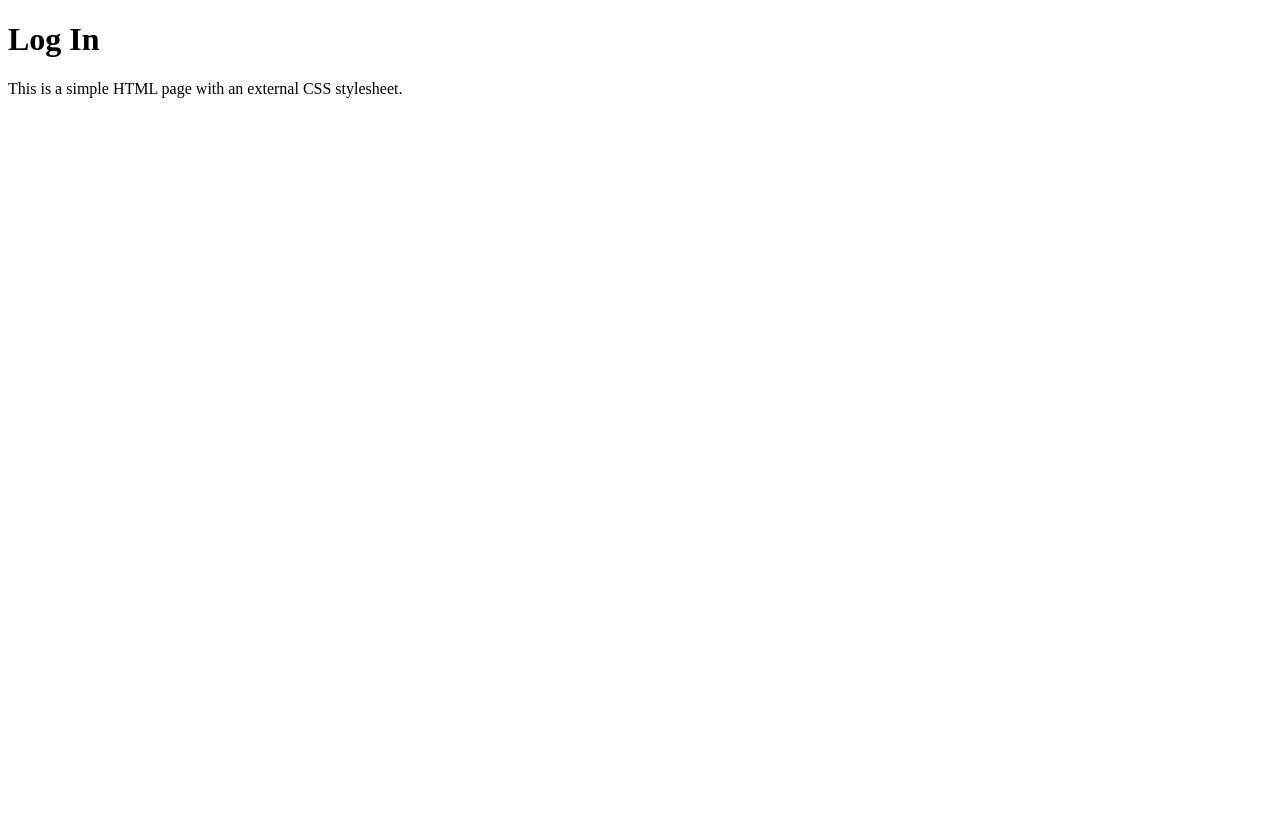
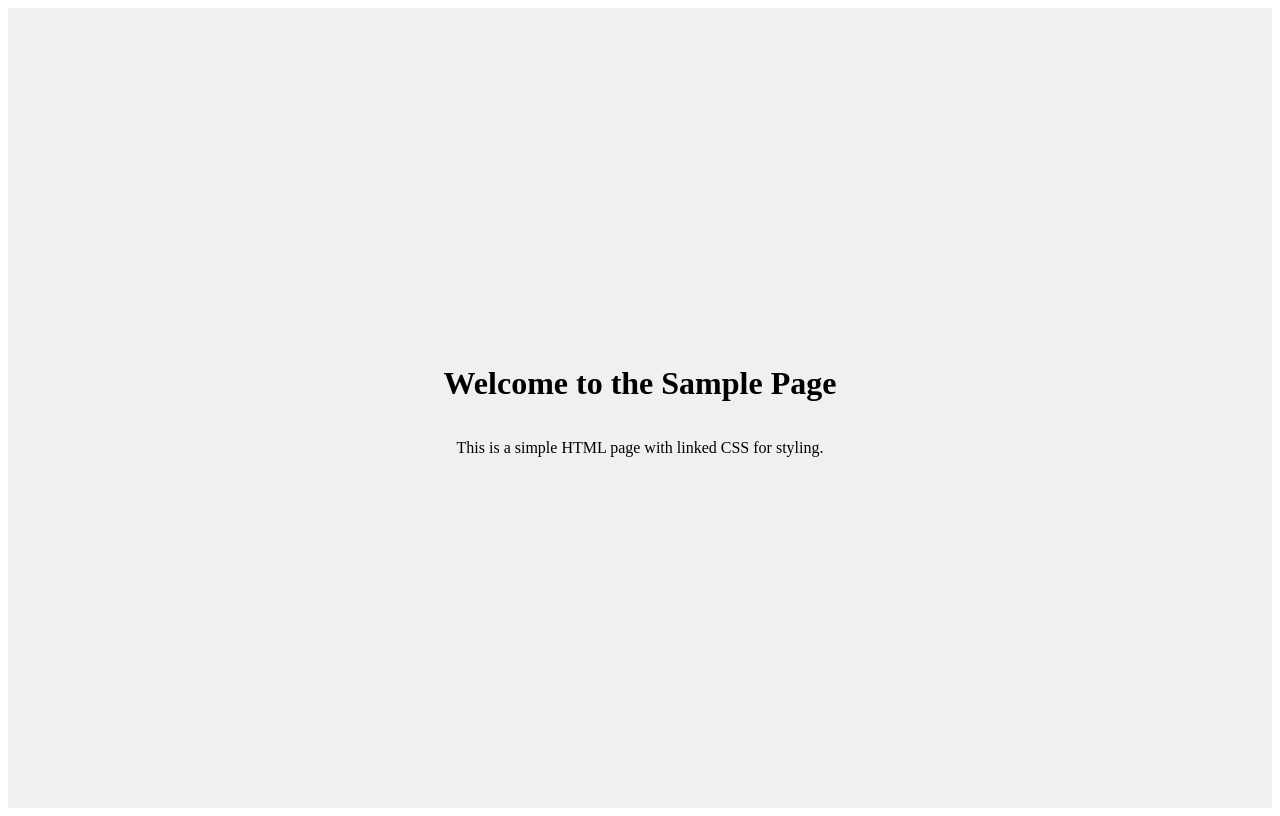
Before and after one commit to AshleySantana/HCDD411-FullStack-Activity, a plain HTML site: page index.html in a window 1280 px wide. Drawn offline with Linux system fonts and the light colour scheme.

Commit message:
Beginning of Header

```diff
--- a/index.html
+++ b/index.html
@@ -7,7 +7,9 @@
     <link rel="stylesheet" href="styles.css" />
   </head>
   <body>
-    <h1>Log In </h1>
-    <p>This is a simple HTML page with an external CSS stylesheet.</p>
+    <div class="container">
+      <h1>Welcome to the Sample Page</h1>
+      <p>This is a simple HTML page with linked CSS for styling.</p>
+    </div>
   </body>
 </html>
--- a/styles.css
+++ b/styles.css
@@ -0,0 +1,8 @@
+.container {
+  display: flex;
+  flex-direction: column;
+  align-items: center;
+  justify-content: center;
+  height: 100vh;
+  background-color: #f0f0f0;
+}
```
